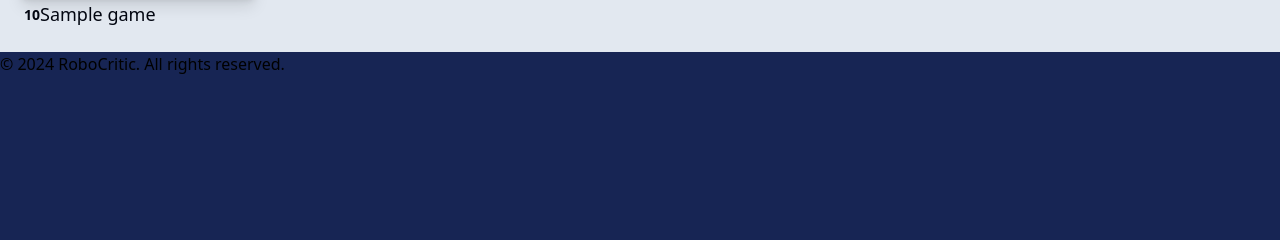
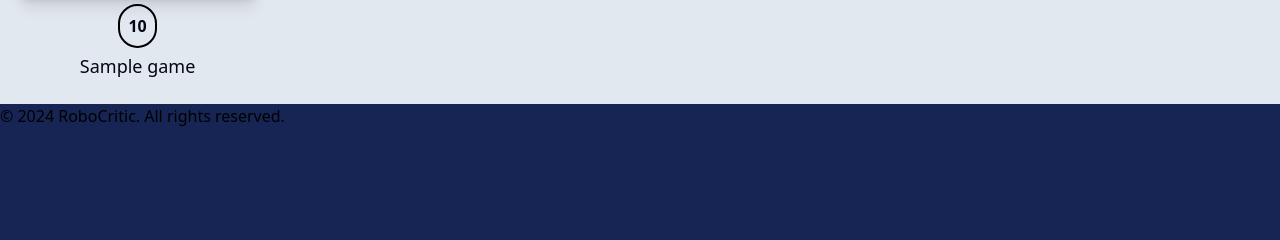
Before and after one commit to NateLeeP/robocritic, a Django app: template app/robocritic/templates/robocritic/index.html in a window 1280 px wide. Shown: the part 391-631 px from the top of the page. Run offline with Django 5.2, Linux system fonts and the light colour scheme; the template is opened without the code that fills it: most values are stand-ins (such as "Sample title", 1, 10 or a date in 2020); some libraries are stand-ins or nearby versions.

Commit message:
Refactor first page when dispalying title and score

```diff
--- a/app/robocritic/templates/robocritic/index.html
+++ b/app/robocritic/templates/robocritic/index.html
@@ -8,13 +8,15 @@
         <a href="{% url 'review' game.id %}">
             <div class="flex flex-col items-center group cursor-pointer">
                 <div class="relative">
-                    <img src="{{ game.art_url }}" alt="{{ game.title }}" class="w-60 h-60 rounded-lg shadow-lg transition-all duration-300 group-hover:brightness-75">
+                    <img src="{{ game.art_url }}" alt="{{ game.title }}"
+                        class="w-60 h-60 rounded-lg shadow-lg transition-all duration-300 group-hover:brightness-75">
                 </div>
-                <div class="flex items-center w-full">
-                    <div class="">
-                        <span class="text-sm font-bold text-gray-950">{{game.critic_score_average}}</span>
+                <div class="flex flex-col items-center w-full">
+                    <div class="my-1 p-2 rounded-full border-2 border-black">
+                        <span class="text-md font-bold text-gray-950">{{game.critic_score_average}}</span>
                     </div>
-                    <p class="text-lg text-gray-950 text-center transition-colors duration-300 group-hover:font-semibold">{{ game.title }}</p>
+                    <p class="text-lg text-gray-950 text-center transition-colors duration-300 group-hover:italic">
+                        {{game.title }}</p>
                 </div>
             </div>
         </a>
```
